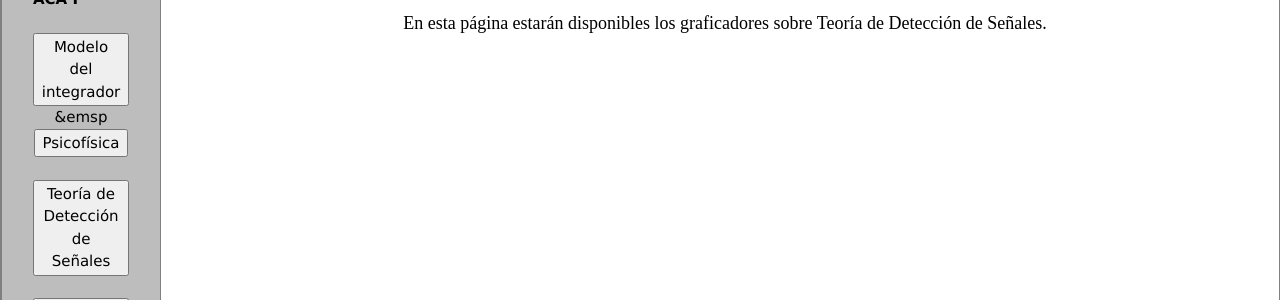
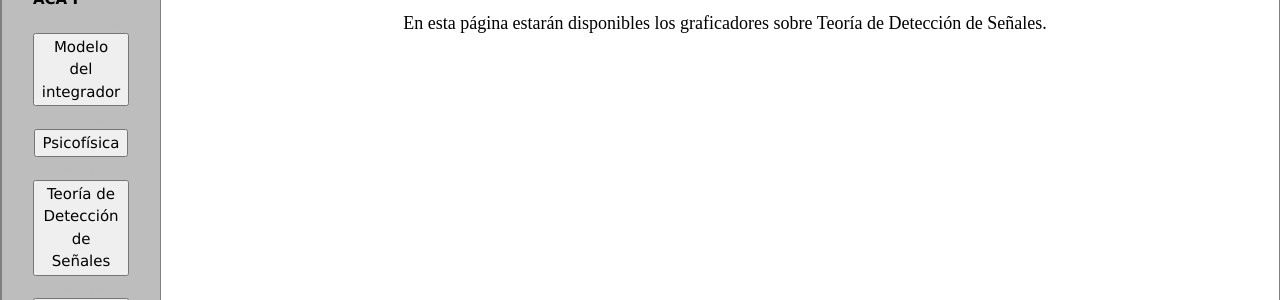
Before and after one commit to BouzasLab25/bouzaslab25.github.io, a Jekyll site: the page built from appsPAPIME/Psicofísica.html, in a window 1280 px wide. Shown: the part 287-587 px from the top of the page. Built offline with Jekyll 4.4.1, drawn with Linux system fonts in a browser that asks for light colours.

Commit message:
Update papime.html

```diff
--- a/_layouts/papime.html
+++ b/_layouts/papime.html
@@ -115,7 +115,7 @@ article {
 	  <li><font color="#BDBDBD"> Blank Space </font></li>
 	  <center>
 	  <li><a href="/appsPAPIME/Integrador.html"><button class="button button2">Modelo del integrador</button></a></li>
-          &emsp
+          <li><font color="#BDBDBD"> Blank Space </font></li>
 	  <li><a href="/appsPAPIME/Psicofísica.html"><button class="button button2">  Psicofísica    </button></a></li>
 	  <li><font color="#BDBDBD"> Blank Space </font></li>
 	  <li><a href="/appsPAPIME/SDT.html"><button class="button button2">Teoría de Detección de Señales</button></a></li>
```
